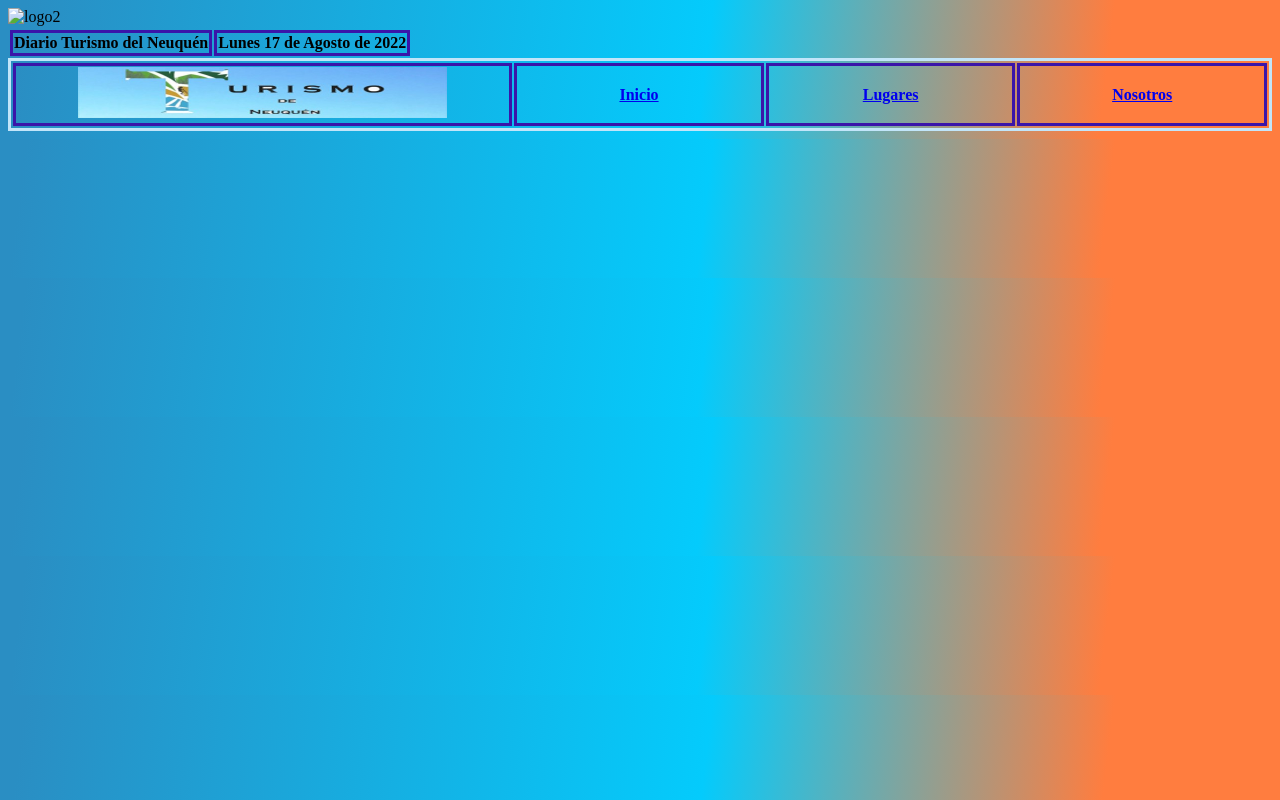
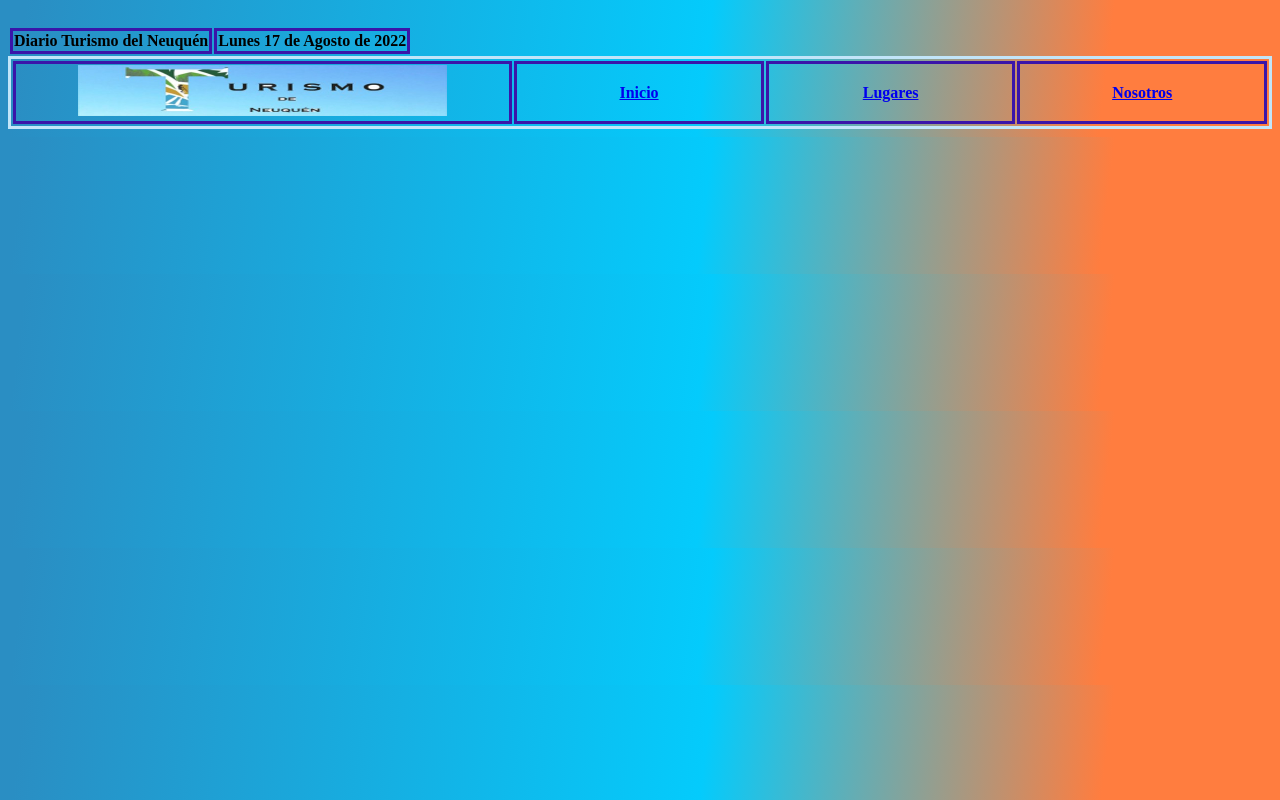
Before and after one commit to juliajuarez00/tpgrupal1, a plain HTML site: page index.html in a window 1280 px wide. Drawn offline with Linux system fonts and the light colour scheme.

Commit message:
proyecto

```diff
--- a/index.html
+++ b/index.html
@@ -11,7 +11,7 @@
     <!-- * Menu con tablas*-->
 
     <table>
-        <tr><img src="/Practica_1/img/Diario  logo DE NEUQEN.jpg " class="img" alt="logo2"></tr>
+        <tr>
          <th class="Dia" >Diario Turismo del Neuquén</th>
          <th>Lunes 17 de Agosto de 2022 </th>
        </tr><br>
```
Lines whose indentation alone changed are shown as unchanged.
